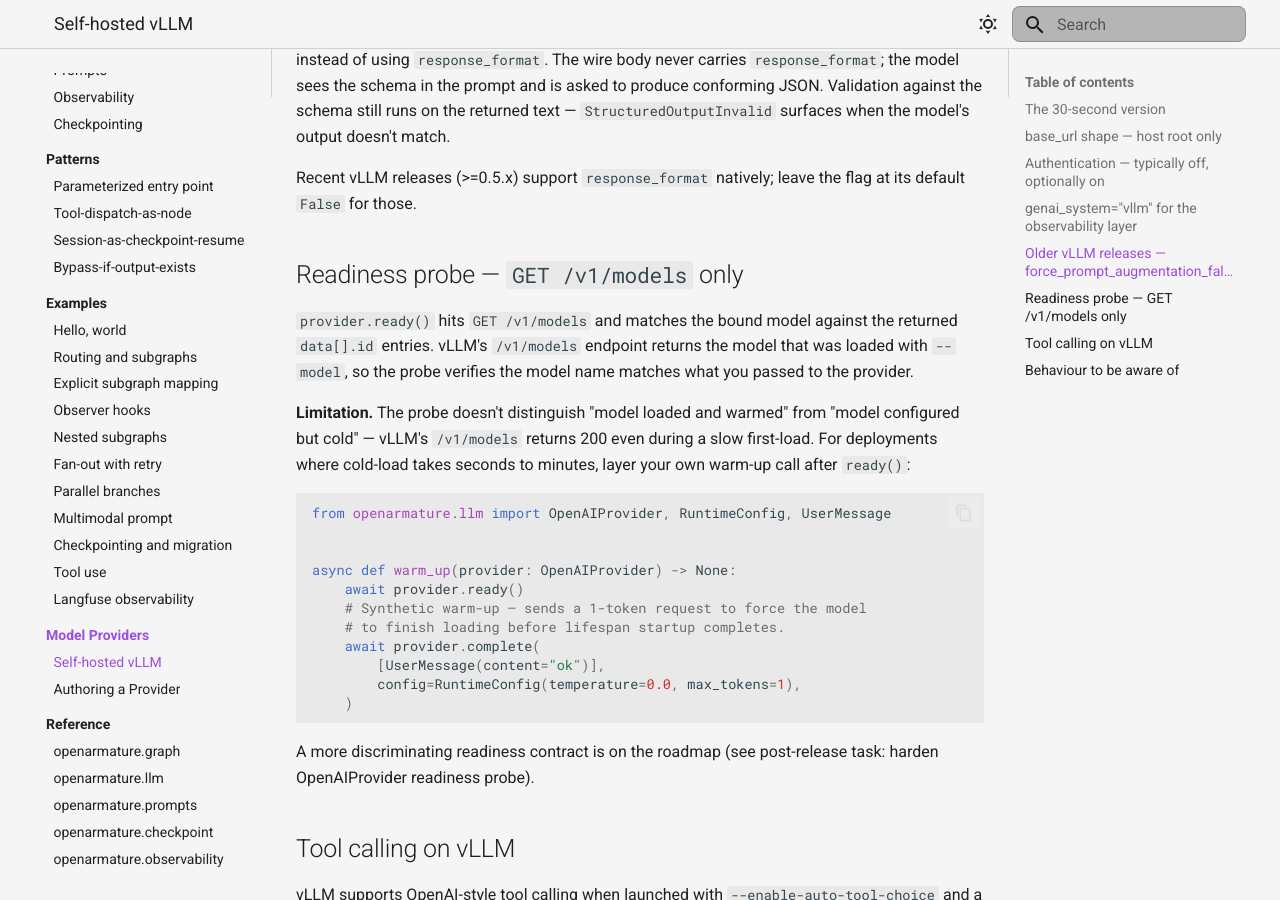
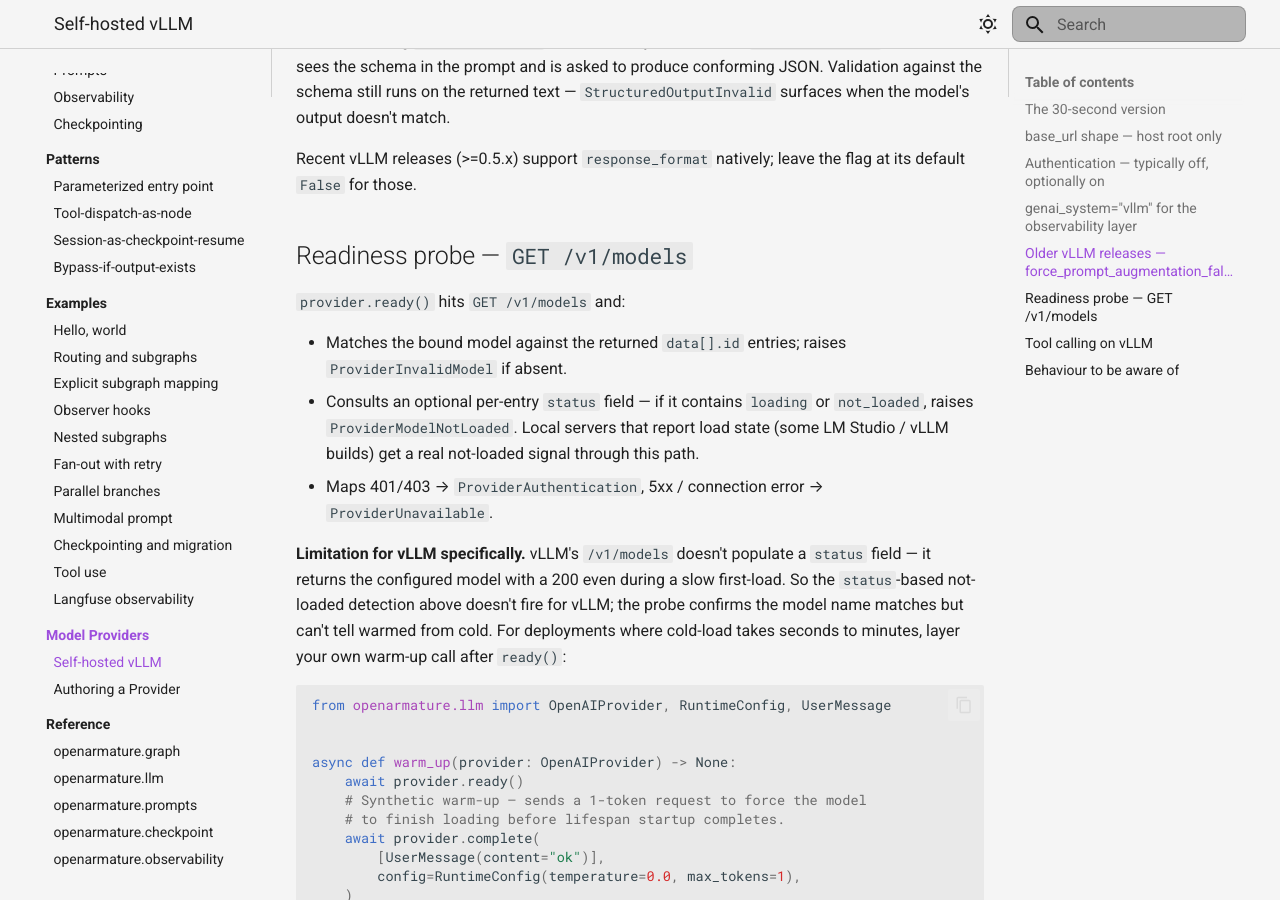
Before and after one commit to LunarCommand/openarmature-python, an MkDocs documentation site: the page built from docs/model-providers/vllm.md, in a window 1280 px wide and 900 px high, scrolled down 3000 px. Built offline with MkDocs 1.6.1 and Material for MkDocs 9.7.7, drawn with Linux system fonts in a browser that asks for light colours; some of the changed text lies outside the part shown.

Commit message:
Address PR 87 review: shape-key fix, accurate ready() docs
- Reconciliation shape entry: add branch_name to the event-pair
  key. Per the NodeEvent docstring the unique tuple is
  (namespace, branch_name, fan_out_index, attempt_index, phase);
  omitting branch_name let two parallel-branches running the same
  subgraph collide. Fixed the heading, the prose, and the code
  example.
- Filter-events shape entry: drop the incorrect claim that
  OA-internal events lack an invocation_id. invocation_id is set
  at invoke() entry before the deliver_loop task is created, so
  the observer reads it as non-None for both user-node and
  OA-internal events. The namespace-prefix check is the only
  correct filter.
- vLLM 30-second example: construct the messages + config locals
  so the imports are referenced naturally, and run asyncio.run(
  main()) so the doc-examples test exercises provider construction
  + aclose() (network calls stay commented).
- vLLM readiness section: document that ready() also consults the
  optional per-entry status field and raises ProviderModelNotLoaded
  on loading/not_loaded, then frame the warm-up workaround as the
  vLLM-specific fallback (vLLM's /v1/models omits status).

AGENTS.md regenerated.

````diff
--- a/docs/model-providers/vllm.md
+++ b/docs/model-providers/vllm.md
@@ -21,17 +21,16 @@
         api_key=None,                       # vLLM doesn't require auth by default
         genai_system="vllm",                # surfaces on observability spans
     )
-    # await provider.ready()                # pre-flight; needs a live endpoint
-    # response = await provider.complete(
-    #     [UserMessage(content="hello")],
-    #     config=RuntimeConfig(temperature=0.0, max_tokens=128),
-    # )
+    messages = [UserMessage(content="hello")]
+    config = RuntimeConfig(temperature=0.0, max_tokens=128)
+    # await provider.ready()                          # pre-flight; needs a live endpoint
+    # response = await provider.complete(messages, config=config)
     # print(response.message.content)
+    _ = (messages, config)                            # used once the calls above are uncommented
     await provider.aclose()
 
 
-# asyncio.run(main())
-_ = (asyncio, RuntimeConfig, UserMessage)  # silence unused-import in this doc example
+asyncio.run(main())
 ```
 
 That's it for the happy path. The rest of the page covers the
@@ -156,17 +155,24 @@
 Recent vLLM releases (>=0.5.x) support `response_format` natively;
 leave the flag at its default `False` for those.
 
-## Readiness probe — `GET /v1/models` only
+## Readiness probe — `GET /v1/models`
 
-`provider.ready()` hits `GET /v1/models` and matches the bound model
-against the returned `data[].id` entries. vLLM's `/v1/models`
-endpoint returns the model that was loaded with `--model`, so the
-probe verifies the model name matches what you passed to the
-provider.
+`provider.ready()` hits `GET /v1/models` and:
 
-**Limitation.** The probe doesn't distinguish "model loaded and
-warmed" from "model configured but cold" — vLLM's `/v1/models`
-returns 200 even during a slow first-load. For deployments where
+- Matches the bound model against the returned `data[].id` entries;
+  raises `ProviderInvalidModel` if absent.
+- Consults an optional per-entry `status` field — if it contains
+  `loading` or `not_loaded`, raises `ProviderModelNotLoaded`. Local
+  servers that report load state (some LM Studio / vLLM builds) get a
+  real not-loaded signal through this path.
+- Maps 401/403 → `ProviderAuthentication`, 5xx / connection error →
+  `ProviderUnavailable`.
+
+**Limitation for vLLM specifically.** vLLM's `/v1/models` doesn't
+populate a `status` field — it returns the configured model with a
+200 even during a slow first-load. So the `status`-based not-loaded
+detection above doesn't fire for vLLM; the probe confirms the model
+name matches but can't tell warmed from cold. For deployments where
 cold-load takes seconds to minutes, layer your own warm-up call
 after `ready()`:
 
````
Also changed, not shown: docs/agent/non-obvious-shapes.md (+5 -5 lines), src/openarmature/AGENTS.md (+5 -5 lines).
